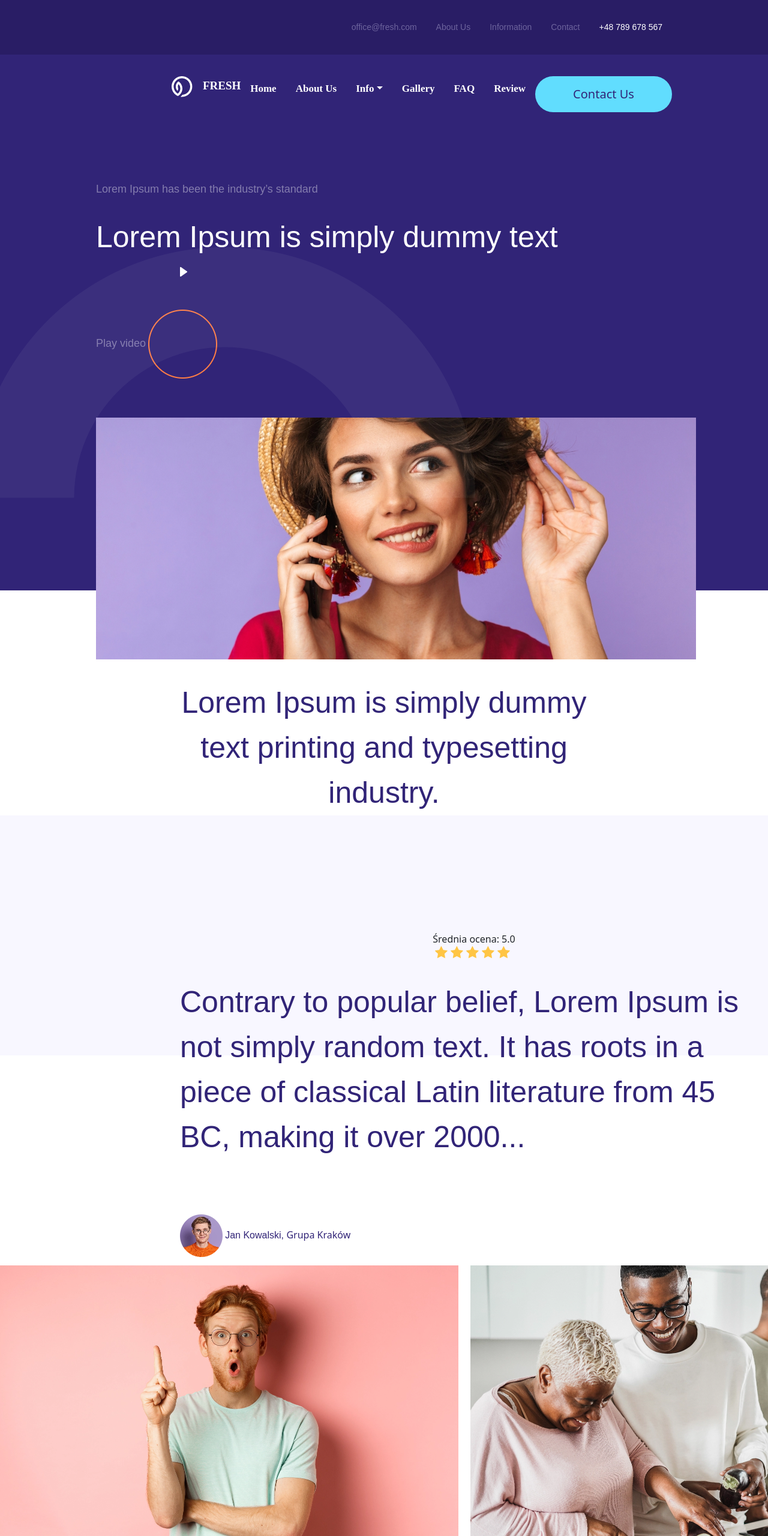
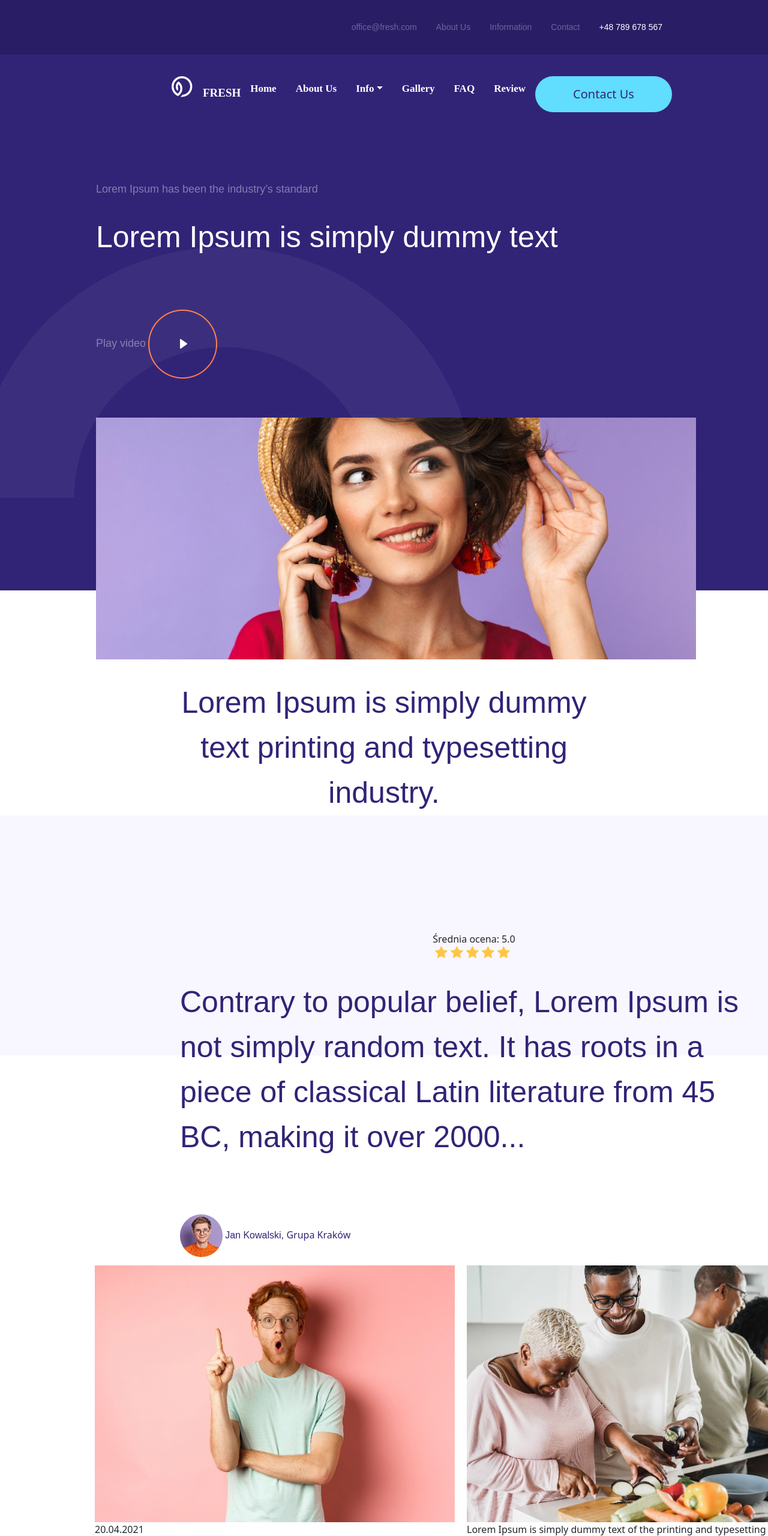
Before and after one commit to WojciechAdamiak/Design, a plain HTML site: page Design/index.html in a window 1280 px wide. Shown: the top 2560 px of the page at 60% size. Drawn offline with nearby package versions, Linux system fonts and the light colour scheme.

Commit message:
Position desktop

```diff
--- a/Design/css/style.css
+++ b/Design/css/style.css
@@ -46,6 +46,8 @@
   margin-left: 12.5px;
   text-transform: uppercase;
   color: #FFFFFF;
+  position: relative;
+  top: 12px;
 }
 
 .design--nav__ul {
@@ -119,7 +121,7 @@
 .design--play-1 {
   position: absolute;
   left: 300px;
-  top: 445px;
+  top: 565px;
 }
 
 .design-img {
@@ -211,6 +213,7 @@
 .design-images {
   display: flex;
   margin-top: 350px;
+  margin-left: 158px;
 }
 
 .design-man {
@@ -298,6 +301,7 @@
 .design--social__icons {
   display: flex;
   justify-content: flex-end;
+  margin-right: 16px;
 }
 
 .design--icon {
@@ -310,3 +314,12 @@
   left: -43px;
   left: px;
 }
+
+.design--container__footer-logo {
+  position: relative;
+  top: 10px;
+}
+
+.design-cooking {
+  margin-right: 150px
+}
--- a/Design/index.html
+++ b/Design/index.html
@@ -76,53 +76,6 @@
 
     <div class="design--text__3">Lorem Ipsum is simply dummy text printing and typesetting industry.</div>
 
-  <!-- <div class="design-container">
-    <div id="carouselExampleDark" class="carousel carousel-dark slide">
-    <div class="carousel-indicators">
-      <button type="button" data-bs-target="#carouselExampleDark" data-bs-slide-to="0" class="active" aria-current="true" aria-label="Slide 1"></button>
-      <button type="button" data-bs-target="#carouselExampleDark" data-bs-slide-to="1" aria-label="Slide 2"></button>
-      <button type="button" data-bs-target="#carouselExampleDark" data-bs-slide-to="2" aria-label="Slide 3"></button>
-    </div>
-    <div class="carousel-inner">
-      <div class="carousel-item active" data-bs-interval="10000">
-        <img src="img/ellipse.jpg" class="" alt="ellipse">
-        <img src="img/shape.jpg" alt="shape">
-        <div class="carousel-caption d-none d-md-block">
-          <h5>First slide label</h5>
-          <p>Contrary to popular belief, Lorem Ipsum is not simply random text.</p>
-          <a href="">Read more</a>
-        </div>
-      </div>
-      <div class="carousel-item" data-bs-interval="2000">
-        <img src="img/ellipse.jpg" class="" alt="ellipse">
-        <img src="img/shape_2.jpg" alt="shape">
-        <div class="carousel-caption d-none d-md-block">
-          <h5>Second slide label</h5>
-          <p>Contrary to popular belief, Lorem Ipsum is not simply random text.</p>
-          <a href="">Read more</a>
-        </div>
-      </div>
-      <div class="carousel-item">
-        <img src="img/ellipse.jpg" class="" alt="ellipse">
-        <img src="img/shape_3.jpg" alt="shape">
-        <div class="carousel-caption d-none d-md-block">
-          <h5>Third slide label</h5>
-          <p>Contrary to popular belief, Lorem Ipsum is not simply random text.</p>
-          <a href="">Read more</a>
-        </div>
-      </div>
-    </div>
-    <button class="carousel-control-prev" type="button" data-bs-target="#carouselExampleDark" data-bs-slide="prev">
-      <span class="carousel-control-prev-icon" aria-hidden="true"></span>
-      <span class="visually-hidden">Previous</span>
-      <img src="mini_ellipse.jpg" alt="">
-    </button>
-    <button class="carousel-control-next" type="button" data-bs-target="#carouselExampleDark" data-bs-slide="next">
-      <span class="carousel-control-next-icon" aria-hidden="true"></span>
-      <span class="visually-hidden">Next</span>
-    </button>
-  </div> -->
-
     <div class="container-gray">
       <div class="design--container__content">
         <div>
@@ -146,14 +99,14 @@
 
     <div class="design-images">
       <div>
-        <img class="design-man" src="img/man.png" alt="man">
+        <img class="design-man" src="img/man.png" alt="man" width="600px">
         <span>20.04.2021</span>
         <div>Lorem Ipsum is simply dummy text of the printing and typesetting industry</div>
         <span>Contrary to popular belief, Lorem Ipsum is not simply random text. It has roots in a piece of classical Latin</span>
         <a class="design-link" href="#">Read more</a>
       </div>
       <div>
-        <img src="img/cooking.png" alt="cooking">
+        <img class="design-cooking" src="img/cooking.png" alt="cooking" width="600px">
         <div>Lorem Ipsum is simply dummy text of the printing and typesetting industry</div>
         <span>Contrary to popular belief, Lorem Ipsum is not simply random text. It has roots in a piece of classical Latin</span>
         <a class="design-link" href="#">Read more</a>
@@ -172,8 +125,9 @@
       </div>
     </div>
   </div>
+  <footer>
     <div class="design-container-footer">
-    <img src="img/logo.png" alt="logo">
+      <img class="design--container__footer-logo"src="img/logo.png" alt="logo">
       <span class="design--logo__text">Fresh</span>
       <ul class="nav justify-content-end container-nav-1">
         <li class="nav-item">
@@ -214,6 +168,8 @@
       </div>
       <img class="design-circle-half" src="img/circle-half.png" alt="circle-half">
     </div>
+  </footer>
+
     <script src="https://cdn.jsdelivr.net/npm/bootstrap@5.3.0-alpha1/dist/js/bootstrap.bundle.min.js" integrity="sha384-w76AqPfDkMBDXo30jS1Sgez6pr3x5MlQ1ZAGC+nuZB+EYdgRZgiwxhTBTkF7CXvN" crossorigin="anonymous"></script>
   </body>
 </html>
```
Lines whose indentation alone changed are shown as unchanged.
